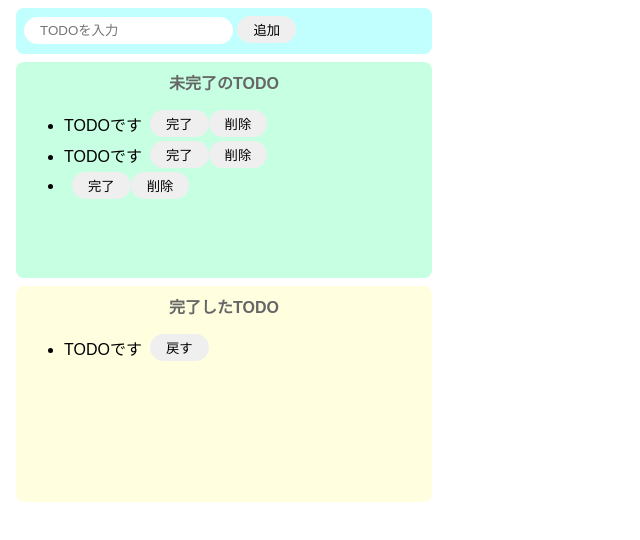
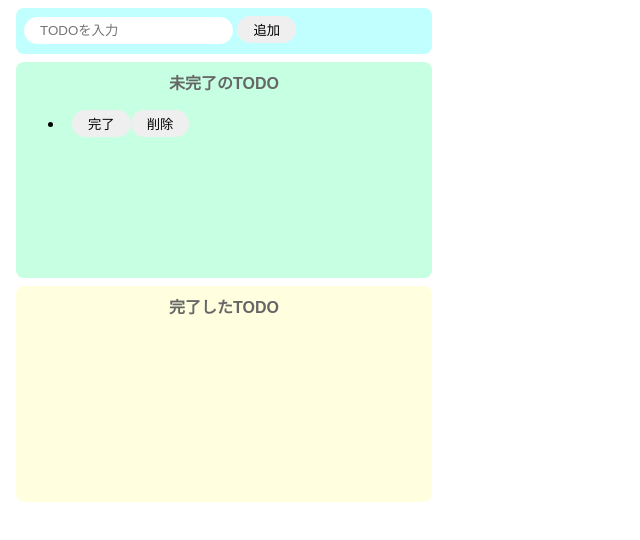
Before and after one commit to matyao132/simple_todo_js, a website built with Parcel: page index.html in a window 1280 px wide. Both pictures are taken after a click on the button "追加". Shown: the whole page, without its empty margins (0-640 px from the left). Built offline with nearby package versions, Linux system fonts and the light colour scheme.

Commit message:
complete

```diff
--- a/index.html
+++ b/index.html
@@ -12,30 +12,11 @@
     </div>
     <div class="incomplete-area">
       <p class="title">未完了のTODO</p>
-      <ul id="incomplete-list">
-        <div class="list-row">
-            <li>TODOです</li>
-              <button>完了</button>
-              <button>削除</button>
-            </li>
-        </div>
-        <div class="list-row">
-          <li>TODOです</li>
-            <button>完了</button>
-            <button>削除</button>
-          </li>
-      </div>
-      </ul>
+      <ul id="incomplete-list"></ul>
     </div>
     <div class="complete-area">
       <p class="title">完了したTODO</p>
-      <ul id="complete-list">
-        <div class="list-row">
-          <li>TODOです</li>
-            <button>戻す</button>
-          </li>
-      </div>
-      </ul>
+      <ul id="complete-list"></ul>
     </div>
 
     <script src="src/index.js"></script>
--- a/src/index.js
+++ b/src/index.js
@@ -5,13 +5,23 @@ const onClickAdd = () => {
   const inputText = document.getElementById("add-text").value;
   document.getElementById("add-text").value = "";
 
+  createIncompleteList(inputText);
+};
+
+// 未完了リストから指定の要素を削除
+const deleteFromIncompleteList = (target) => {
+  document.getElementById("incomplete-list").removeChild(target);
+};
+
+// 未完了リストに追加する関数
+const createIncompleteList = (text) => {
   // div生成
   const div = document.createElement("div");
   div.className = "list-row";
 
   // liタグ作成
   const li = document.createElement("li");
-  li.innerText = inputText;
+  li.innerText = text;
 
   // button(完了)タグ生成
   const completeButton = document.createElement("button");
@@ -36,6 +46,15 @@ const onClickAdd = () => {
     // buttonタグ生成
     const backButton = document.createElement("button");
     backButton.innerText = "戻す";
+    backButton.addEventListener("click", () => {
+      // 押された戻すボタンの親タグ(div)を完了リストから削除
+      const deleteTarget = backButton.parentNode;
+      document.getElementById("complete-list").removeChild(deleteTarget);
+
+      // テキスト取得
+      const text = backButton.parentNode.firstElementChild.innerText;
+      createIncompleteList(text);
+    });
 
     // divタグの子要素に各要素を設定
     addTarget.appendChild(li);
@@ -62,11 +81,6 @@ const onClickAdd = () => {
   document.getElementById("incomplete-list").appendChild(div);
 };
 
-// 未完了リストから指定の要素を削除
-const deleteFromIncompleteList = (target) => {
-  document.getElementById("incomplete-list").removeChild(target);
-};
-
 document
   .getElementById("add-button")
   .addEventListener("click", () => onClickAdd());
```
